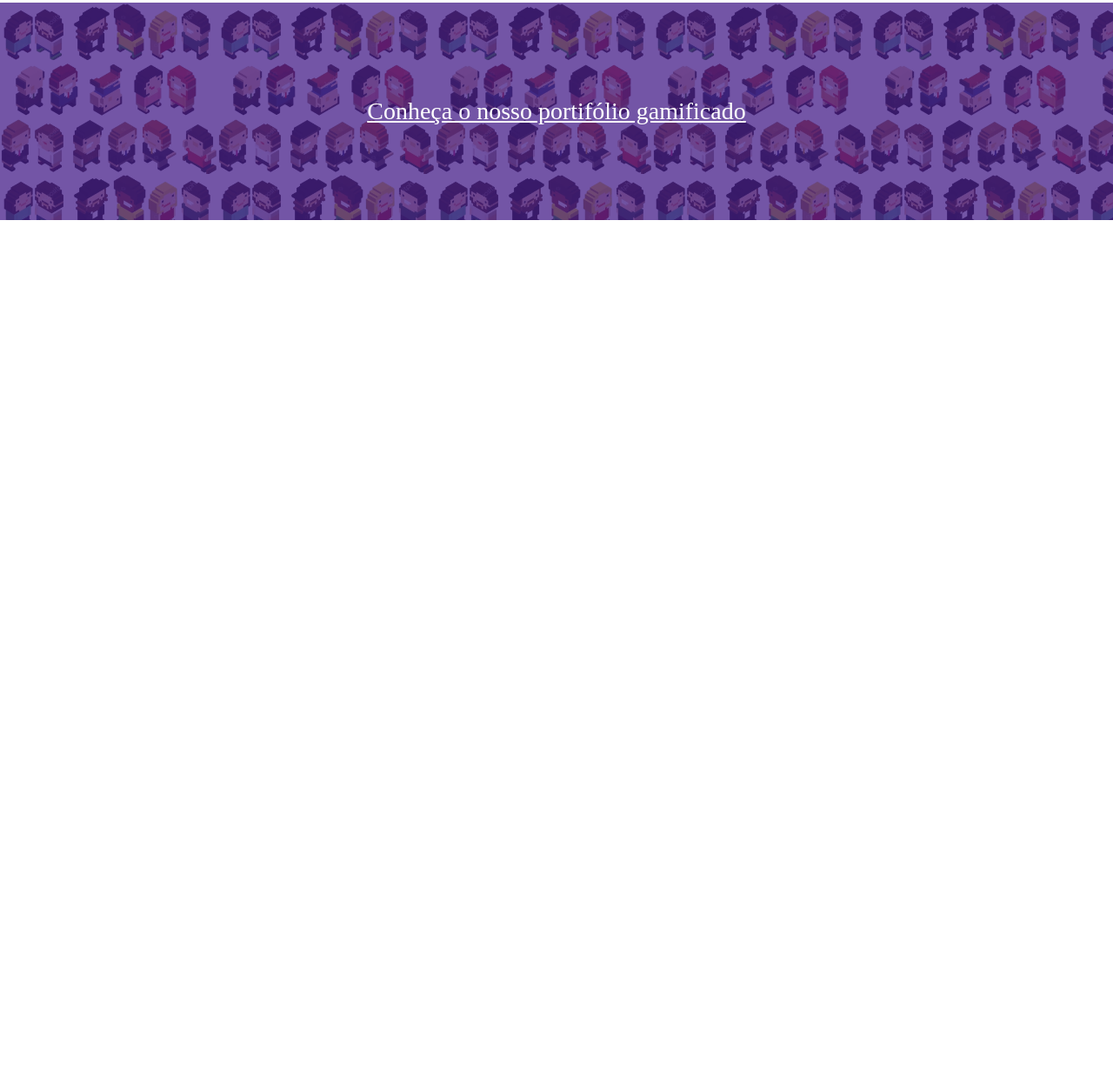
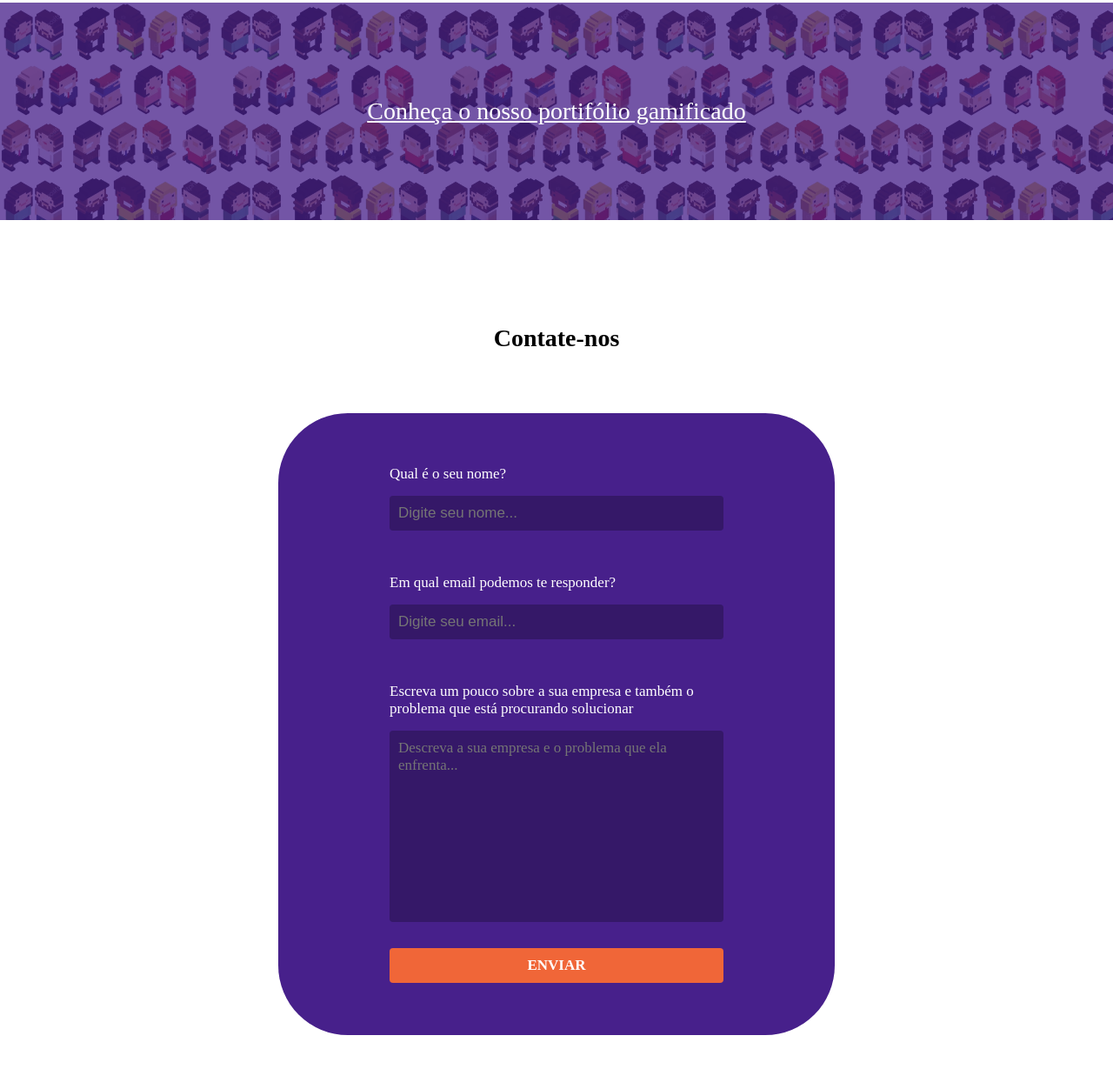
Before and after one commit to ThiagoMonteiro12/gamificaai, a plain HTML site: page index.html in a window 1280 px wide. Shown: the part 2319-3548 px from the top of the page at 87% size. Before the commit the page ends 2692 px from the top, so only its background shows below. Drawn offline with Linux system fonts and the light colour scheme; a web font is replaced by a local one.

Commit message:
Feat: Formulário de contato foi adicionado

```diff
--- a/index.html
+++ b/index.html
@@ -95,6 +95,25 @@
         </div>
     </section>
 
+    <section id="contato">
+        <h2>Contate-nos</h2>
+        <form>
+            <div class="campo">
+                <label for="campo-nome">   Qual é o seu nome?</label>
+                <input id=campo-nome type="text" placeholder="Digite seu nome...">
+            </div>
+            <div class="campo">
+                <label for="campo-email">Em qual email podemos te responder? </label>
+                <input id="campo-email" type="email" placeholder="Digite seu email...">
+            </div>
+            <div class="campo-textarea">
+                <label for="campo-text"> Escreva um pouco sobre a sua empresa e também o problema que está procurando solucionar</label>
+                <textarea id="campo-text" name="" id="" cols="30" rows="10"placeholder="Descreva a sua empresa e o problema que ela enfrenta..."></textarea>
+            </div>
+            <button type="submit">Enviar</button>
+        </form>
+    </section>
+
 </body>
 
 </html>
--- a/style.css
+++ b/style.css
@@ -239,3 +239,116 @@ position: relative;
     font-size: 24px;
 
 }
+
+#contato{
+    text-align: center;
+    padding-bottom: 100px;
+    margin-bottom: 100px;
+}
+
+#contato h2{
+margin-bottom: 70px;
+
+}
+#contato form{
+    width: 50%;
+
+    margin: 0 auto;
+    padding: 60px 0;
+
+    display: flex;
+    flex-direction: column;
+    align-items: center;
+
+    border-radius: 80px;
+    background-color: var(--roxo-gamifica);
+
+    color: white;
+    font-family: "Montserrat";
+}
+#contato form label{
+    margin-bottom: 15px;
+    font-size: 17px;
+
+}
+
+.campo{
+width: 60%;
+
+margin-bottom: 50px;
+
+text-align: left;
+
+display: flex;
+flex-direction: column;
+justify-content: space-between;
+}
+.campo input{
+    height: 40px;
+
+    color: white;
+    background-color: #351868;
+
+    border: none;
+    border-radius: 4px;
+    outline: none;
+    text-indent: 10px;
+
+    font-size: "Montserrat";
+    font-size: 17px;
+}
+.campo input:focus, .campo-textarea textarea:focus{
+    outline: 2px solid var(--laranja-gamifica);
+
+}
+.campo-textarea{
+
+    width: 60%;
+    margin-bottom: 30px;
+    text-align: left;
+
+    display: flex;
+    flex-direction: column;
+    justify-content: space-between;
+
+}
+.campo-textarea textarea{
+    color: white;
+    background-color: #351868;
+
+    border: none;
+    border-radius: 4px;
+
+    padding: 10px;
+
+    font-family: "Montserrat";
+    font-size: 17px;
+
+    outline: none;
+    resize: none;
+}
+#contato form button{
+    height: 40px;
+    width: 60%;
+
+    font-family: "Montserrat";
+    font-size: 17px;
+    font-weight: 600;
+
+    color: white;
+    background-color: var(--laranja-gamifica);
+
+    border: none;
+    border-radius: 4px;
+
+    cursor: pointer;
+
+    text-transform: uppercase;
+    transition: background-color 500ms ease;
+
+}
+#contato form button:hover{
+
+    background-color: #ad4929;
+
+}
```
